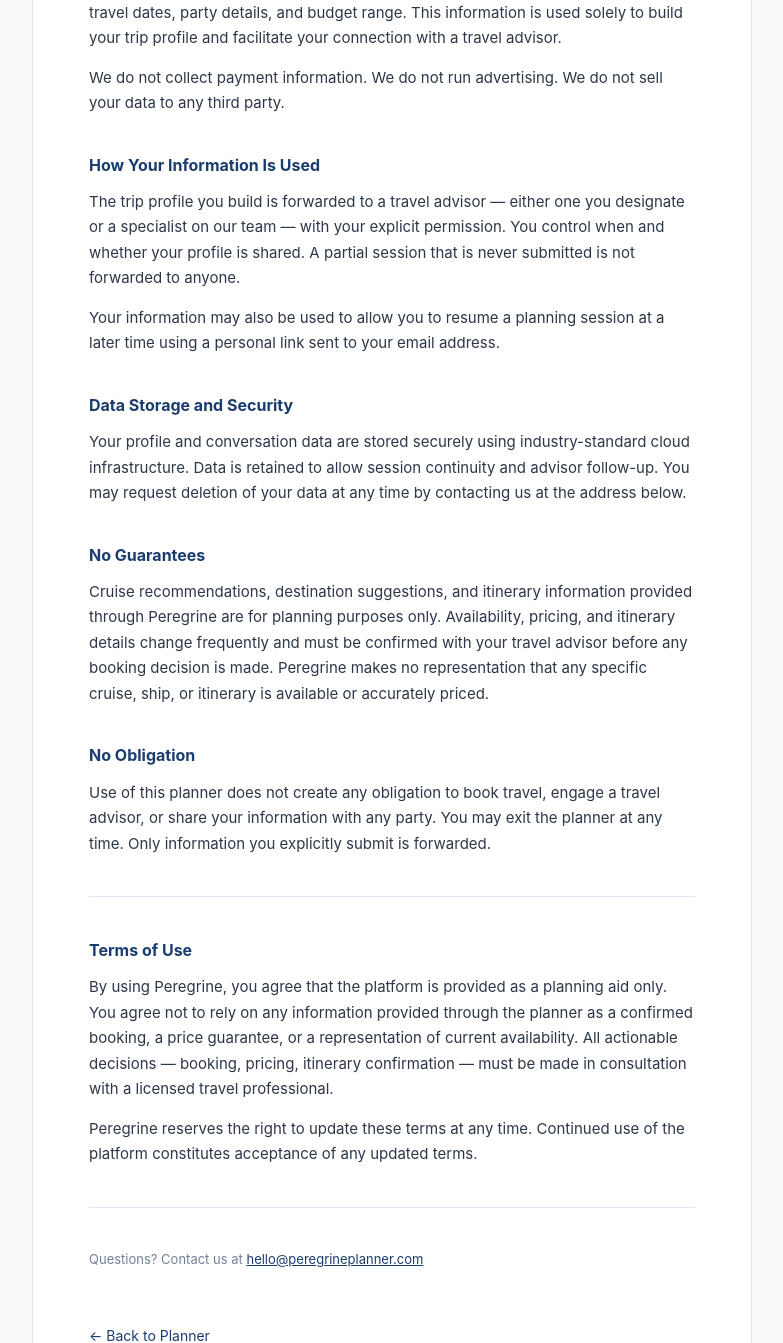
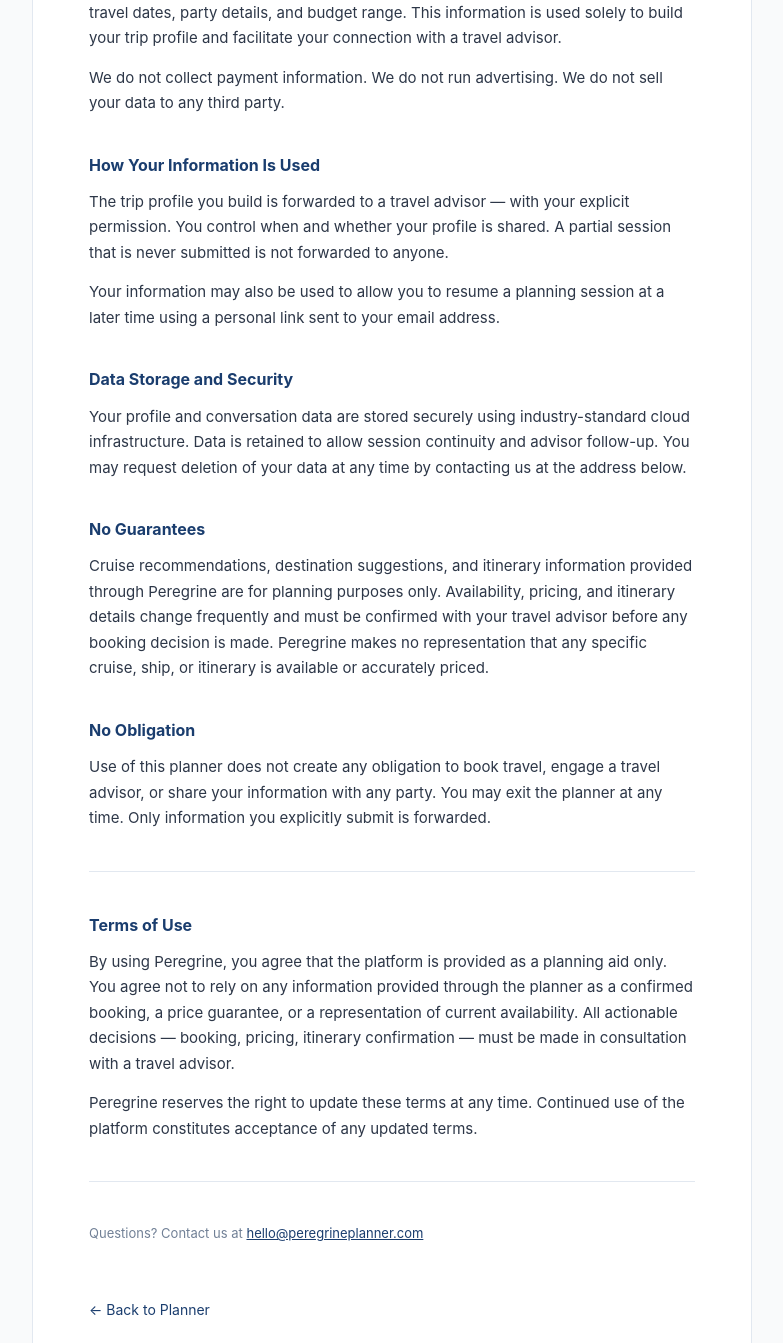
Before and after one commit to PeregrinePlanner-Dev/cruise-planner-app, a Flask app: page /legal in a window 1280 px wide. Shown: the part 527-1870 px from the top of the page, without its empty margins (248-1031 px from the left). Run offline with Flask 3, Linux system fonts and the light colour scheme; some libraries are stand-ins or nearby versions.

Commit message:
Legal fixes, advisor inquiry route, redirect import

```diff
--- a/app.py
+++ b/app.py
@@ -13,7 +13,7 @@ import uuid as uuid_mod
 import anthropic
 import requests
 from datetime import datetime, timezone
-from flask import Flask, jsonify, request, render_template, session, send_from_directory
+from flask import Flask, jsonify, request, render_template, session, send_from_directory, redirect
 from dotenv import load_dotenv
 
 
@@ -1639,6 +1639,52 @@ def legal_page():
     return render_template("legal.html")
 
 
+@app.route("/advisor-inquiry", methods=["POST"])
+def advisor_inquiry():
+    """Receive advisor inquiry form, send notification email via Resend."""
+    name    = request.form.get("name", "").strip()
+    agency  = request.form.get("agency", "").strip()
+    email   = request.form.get("email", "").strip()
+    clia    = request.form.get("clia", "").strip()
+    notes   = request.form.get("notes", "").strip()
+
+    if not name or not agency or not email:
+        return "Missing required fields.", 400
+
+    if RESEND_API_KEY:
+        clia_line  = f"<p><strong>CLIA #:</strong> {clia}</p>" if clia else ""
+        notes_line = f"<p><strong>Practice notes:</strong> {notes}</p>" if notes else ""
+        html_body  = f"""
+<h2>New Advisor Inquiry — Peregrine</h2>
+<p><strong>Name:</strong> {name}</p>
+<p><strong>Agency:</strong> {agency}</p>
+<p><strong>Email:</strong> {email}</p>
+{clia_line}
+{notes_line}
+"""
+        try:
+            requests.post(
+                "https://api.resend.com/emails",
+                headers={
+                    "Authorization": f"Bearer {RESEND_API_KEY}",
+                    "Content-Type": "application/json",
+                },
+                json={
+                    "from": "Peregrine <hello@peregrineplanner.com>",
+                    "to": ["hello@peregrineplanner.com"],
+                    "reply_to": email,
+                    "subject": f"Advisor Inquiry: {name} — {agency}",
+                    "html": html_body,
+                },
+                timeout=8,
+            )
+        except Exception as e:
+            print(f"advisor_inquiry email error: {e}")
+
+    # Redirect back to the advisor page with a success flag
+    return redirect("https://peregrineplanner.com/advisors?success=1", code=302)
+
+
 @app.route("/drinks")
 def drinks_page():
     """Standalone drink package calculator (opens in its own tab)."""
--- a/templates/legal.html
+++ b/templates/legal.html
@@ -83,7 +83,7 @@
     <p>We do not collect payment information. We do not run advertising. We do not sell your data to any third party.</p>
 
     <h2>How Your Information Is Used</h2>
-    <p>The trip profile you build is forwarded to a travel advisor — either one you designate or a specialist on our team — with your explicit permission. You control when and whether your profile is shared. A partial session that is never submitted is not forwarded to anyone.</p>
+    <p>The trip profile you build is forwarded to a travel advisor — with your explicit permission. You control when and whether your profile is shared. A partial session that is never submitted is not forwarded to anyone.</p>
     <p>Your information may also be used to allow you to resume a planning session at a later time using a personal link sent to your email address.</p>
 
     <h2>Data Storage and Security</h2>
@@ -98,14 +98,14 @@
     <hr class="divider" />
 
     <h2>Terms of Use</h2>
-    <p>By using Peregrine, you agree that the platform is provided as a planning aid only. You agree not to rely on any information provided through the planner as a confirmed booking, a price guarantee, or a representation of current availability. All actionable decisions — booking, pricing, itinerary confirmation — must be made in consultation with a licensed travel professional.</p>
+    <p>By using Peregrine, you agree that the platform is provided as a planning aid only. You agree not to rely on any information provided through the planner as a confirmed booking, a price guarantee, or a representation of current availability. All actionable decisions — booking, pricing, itinerary confirmation — must be made in consultation with a travel advisor.</p>
     <p>Peregrine reserves the right to update these terms at any time. Continued use of the platform constitutes acceptance of any updated terms.</p>
 
     <hr class="divider" />
 
     <p style="font-size:13px; color:#718096;">Questions? Contact us at <a href="mailto:hello@peregrineplanner.com">hello@peregrineplanner.com</a></p>
 
-    <a href="/" class="back">&larr; Back to Planner</a>
+    <a href="#" class="back" onclick="window.close(); return false;">&larr; Back to Planner</a>
   </div>
 </body>
 </html>
```
